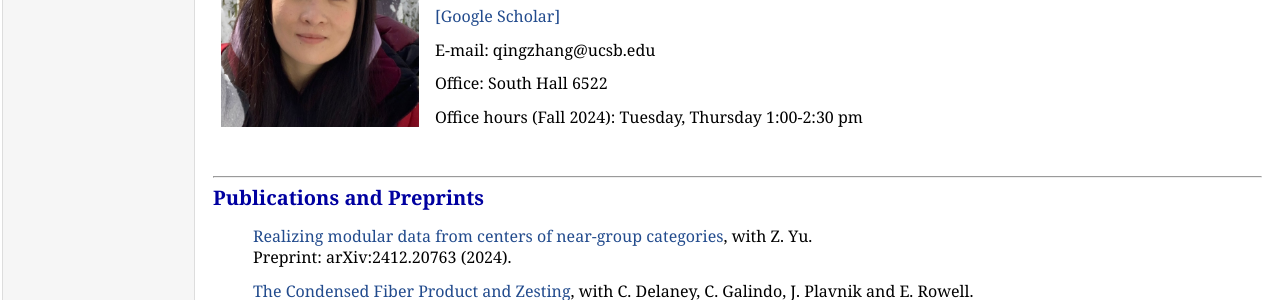
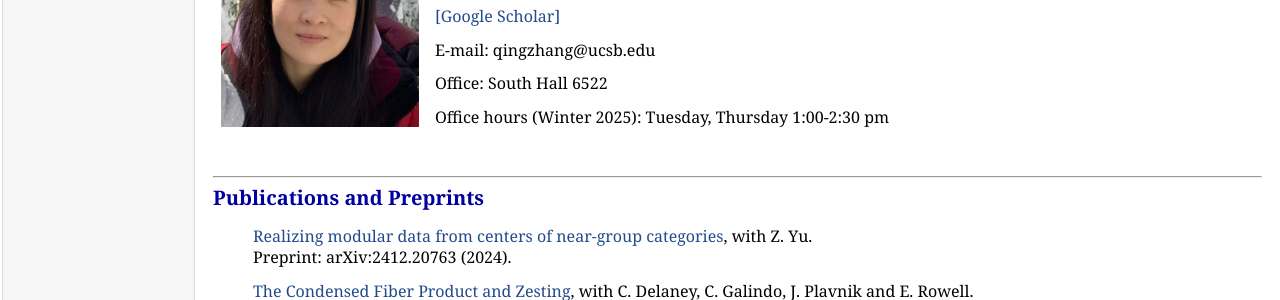
Before and after one commit to zhangqing2513/zhangqing2513.github.io, a Jekyll site: the page index.html, which Jekyll copies as it is, in a window 1280 px wide and 900 px high. Shown: the part 286-586 px from the top of the window. Built offline with Jekyll 4.4.1, drawn with Linux system fonts in a browser that asks for light colours.

Commit message:
Update index.html

```diff
--- a/index.html
+++ b/index.html
@@ -40,7 +40,7 @@
         <p><a href="https://scholar.google.com/citations?hl=en&user=Cwn6qJ4AAAAJ">[Google Scholar]</a></p>
         <p>E-mail: qingzhang@ucsb.edu</p>
         <p>Office: South Hall 6522</p>
-        <p>Office hours (Fall 2024): Tuesday, Thursday 1:00-2:30 pm</p>
+        <p>Office hours (Winter 2025): Tuesday, Thursday 1:00-2:30 pm</p>
     </td>
 </tr></table>
 
```
